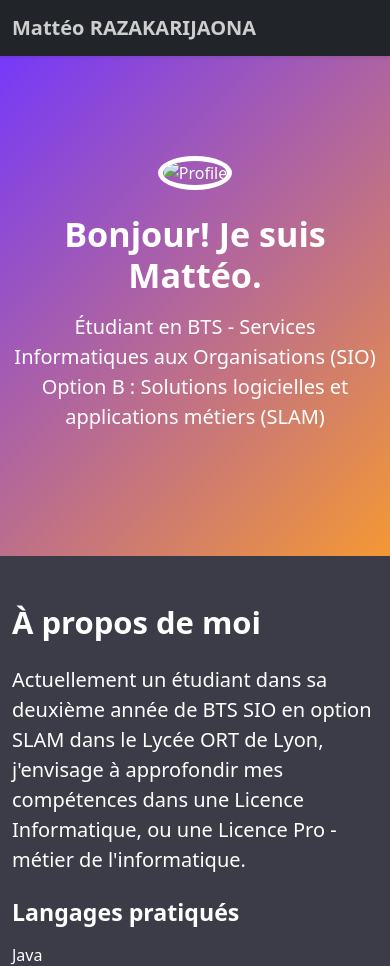
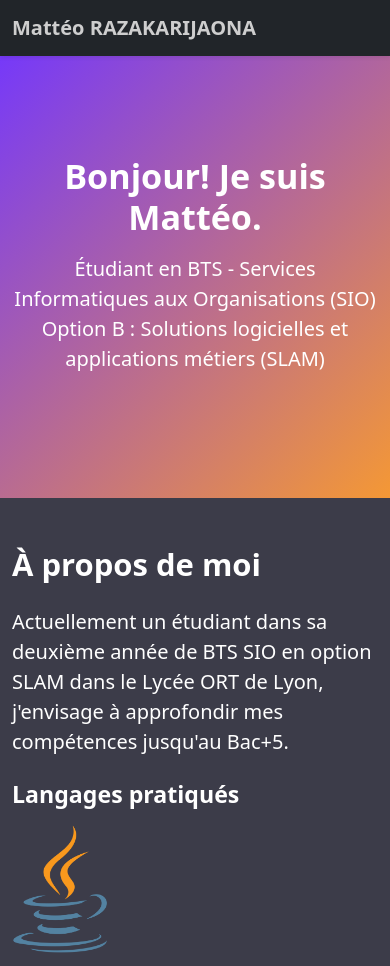
Before and after one commit to TorManiak/Portfolio, a PHP site: page / in a window 390 px wide. Shown: the top 966 px of the page. Run offline with PHP 8.4, Linux system fonts and the light colour scheme.

Commit message:
Adjusted more things

```diff
--- a/css/style.css
+++ b/css/style.css
@@ -5,3 +5,22 @@
 .nav-link:hover {
 	color: white !important;
 }
+
+.logo {
+    width:128px;
+    height:128px;
+}
+
+.logo-java {
+    width:96px;
+    height:128px;
+}
+
+.logo-php {
+    width: 161px;
+    height: 86px;
+}
+
+img {
+    vertical-align: middle;
+}
--- a/index.html
+++ b/index.html
@@ -42,16 +42,11 @@
         <div class="collapse navbar-collapse" id="navbarNav">
             <ul class="navbar-nav ms-auto">
                 <li class="nav-item">
-                    <a class="nav-link" style="color: #cecece" href="home">Home</a>
+                    <a class="nav-link" style="color: #cecece" href="epreuve-e5.html">Épreuve E5</a>
                 </li>
                 <li class="nav-item">
-                    <a class="nav-link" style="color: #cecece" href="tableau-e5">Épreuve E5</a>
+                    <a class="nav-link" style="color: #cecece" href="#contact">Contacts</a>
                 </li>
-                <li class="nav-item">
-                    <a class="nav-link" style="color: #cecece" href="home#contact">Contacts</a>
-                </li>
-                <li class="nav-item">
-                    <a class="nav-link" style="color: #cecece" href="projects.blade.php">Projets</a>
                 </li>
             </ul>
         </div>
@@ -60,7 +55,6 @@
 
 <section class="hero-section text-center">
         <div class="container">
-            <img src="" alt="Profile" class="profile-img rounded-circle mb-4">
             <h1 class="display-4 fw-bold mb-3 white">Bonjour! Je suis Mattéo.</h1>
             <p class="lead mb-4">Étudiant en BTS - Services Informatiques aux Organisations (SIO)<br>Option B : Solutions logicielles et applications métiers (SLAM)</p>
         </div>
@@ -72,7 +66,7 @@
                 <div class="col-lg-6">
                     <h2 class="display-5 fw-bold mb-4" style="color: white">À propos de moi</h2>
                     <p class="lead mb-4">
-                        Actuellement un étudiant dans sa deuxième année de BTS SIO en option SLAM dans le Lycée ORT de Lyon, j'envisage à approfondir mes compétences dans une Licence Informatique, ou une Licence Pro - métier de l'informatique.
+                        Actuellement un étudiant dans sa deuxième année de BTS SIO en option SLAM dans le Lycée ORT de Lyon, j'envisage à approfondir mes compétences jusqu'au Bac+5.
                     </p>
 
                     <div class="projects mb-4">
@@ -81,29 +75,21 @@
 
                 </div>
                 <div class="col-lg-6">
+                    <div class="container-flex">
+                        <div class="row align-items-center">
                             <h3 class="mb-3"><b>Langages pratiqués</b></h3>
-                    <div class="mb-3">
-                        <p><label class="form-label">Java</label></p>
-                        <div class="progress skill-bar mb-2">
-                            <div class="progress-bar" style="width: 55%; color:#7639f9"></div>
+                            <div class="col-sm mb-3">
+                                <img class="logo-java img-fluid" src="public/images/Java_logo-simple.png" alt="Java">
                             </div>
+                            <div class="col-sm mb-3">
+                                <img class="logo-php img-fluid" src="public/images/php_logo.png" alt="PHP">
                             </div>
-                    <div class="mb-3">
-                        <label class="form-label">PHP</label>
-                        <div class="progress skill-bar mb-2">
-                            <div class="progress-bar" style="width: 40%"></div>
+                            <div class="col-sm mb-3">
+                                <img class="logo img-fluid" src="public/images/mysql-icon.png" alt="MySQL">
                             </div>
+                            <div class="col-sm mb-3">
+                                <img class="logo img-fluid" src="public/images/postgre-icon.png" alt="PostgreSQL">
                             </div>
-                    <div class="mb-3" >
-                        <label class="form-label">HTML/CSS</label>
-                        <div class="progress skill-bar mb-2">
-                            <div class="progress-bar" style="width: 60%"></div>
-                        </div>
-                    </div>
-                    <div class="mb-3" >
-                        <label class="form-label">SQL/PLPGSQL</label>
-                        <div class="progress skill-bar mb-2">
-                            <div class="progress-bar" style="width: 50%"></div>
                         </div>
                     </div>
                 </div>
@@ -114,12 +100,29 @@
     <section id="software">
         <div class="container">
             <div class="row align-items-center">
-                <div class="col-lg-6">
+                <div class="col-lg">
                     <h2 class="mb-3"><b>Logiciels et plateformes utilisés</b></h2>
-                    <div class="container-flex JetBrains">
+                    <div class="row text-center align-items-start">
+                        <div class="col-md mb-4 JetBrains">
                             <h4><i>Suite JetBrains</i></h4>
-                        <img src="public/images/IntelliJ_logo-simple.png" style="width:128px; height:128px" alt="IntelliJ Logo"> <img src="public/images/PHPStorm_logo-simple.png" alt="PHPStorm Logo" style="width:132px; height:128px"><br>
-                        <p class="badge bg-secondary text-wrap">*Lorem Ipsum</p>
+                            <div class="d-flex justify-content-center align-items-center gap-3">
+                                <img src="public/images/IntelliJ_logo-simple.png" class="logo" alt="IntelliJ">
+                                <img class="logo" src="public/images/PHPStorm_logo-simple.png" alt="PHPStorm">
+                            </div>
+                            <p class="badge bg-secondary text-wrap mt-2 mb-0">IntelliJ(Java) et PHPStorm(PHP)</p>
+                        </div>
+                        <div class="col-md mb-4 VSCode">
+                            <h4><i>Virtual Studio Code</i></h4>
+                            <img src="public/images/vscode-icon.png" class="logo" alt="VSCode">
+                        </div>
+                        <div class="col-md mb-4 DBeaver">
+                            <h4><i>DBeaver</i></h4>
+                            <img src="public/images/dbeaver-icon.png" class="logo img-fluid" alt="DBeaver">
+                        </div>
+                        <div class="col-md mb-4 PowerShell">
+                            <h4><i>Windows PowerShell</i></h4>
+                            <img src="public/images/powershell-icon.png" class="logo img-fluid" alt="PowerShell">
+                        </div>
                     </div>
                 </div>
             </div>
@@ -127,7 +130,7 @@
     </section>
 
 
-    <section id="contact" class="py-5">
+    <section id="contact">
         <div class="container">
             <div class="row">
                 <div class="col-lg-8 mx-auto text-center">
```
Also changed, not shown: epreuve-e5.html (added, +68 -0 lines). Lines whose indentation alone changed are shown as unchanged.
